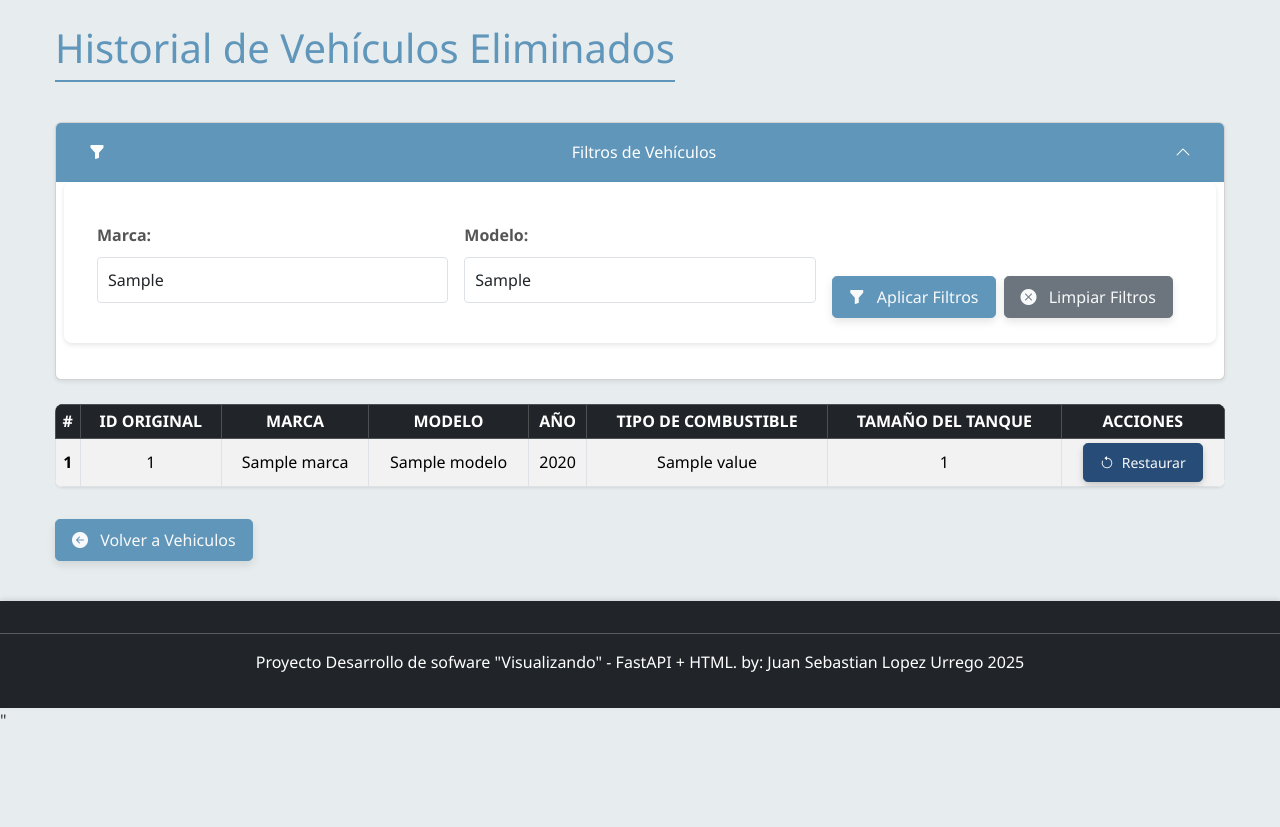
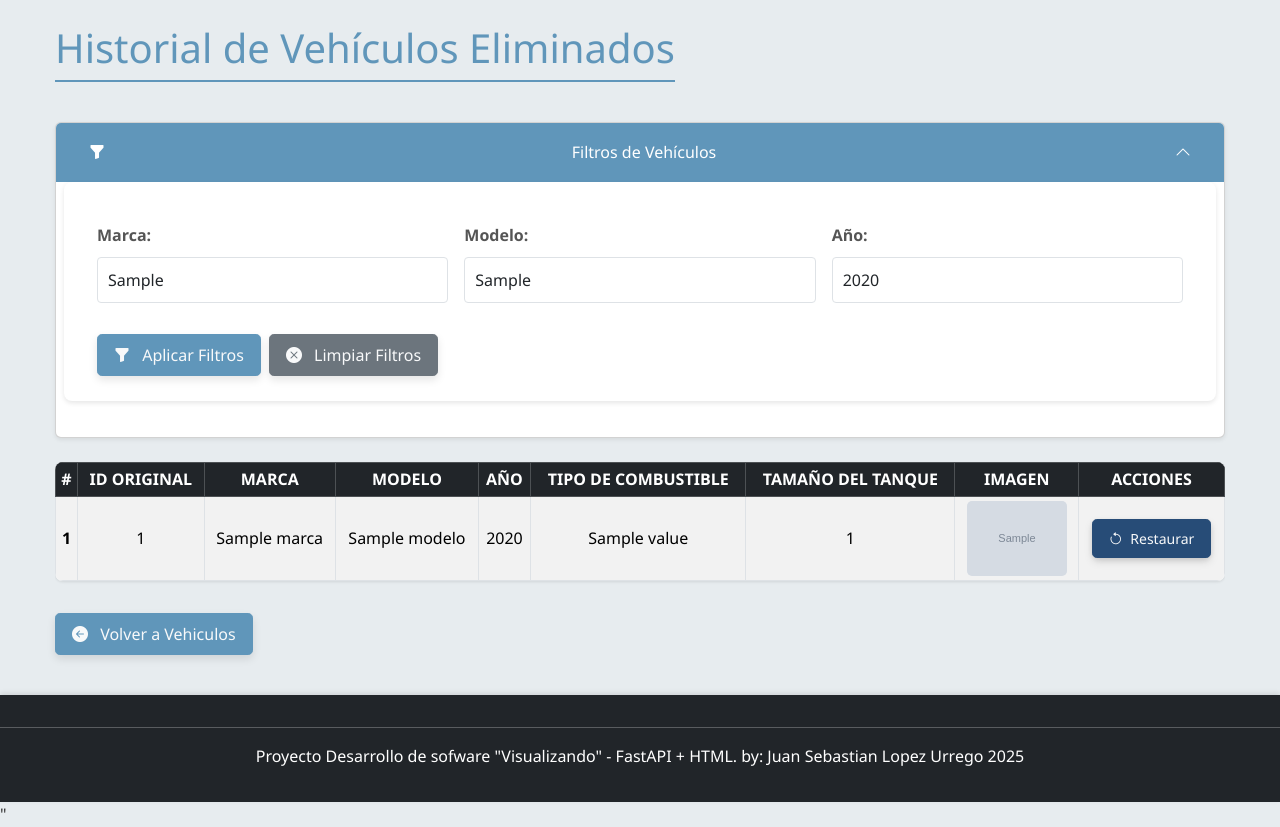
Before and after one commit to Sebas59/Proyecto_inte, a FastAPI app: template templates/vehiculos_historial.html in a window 1280 px wide. Shown: the part 98-925 px from the top of the page. Before the commit the page ends 817 px from the top, so only its background shows below. Run offline with FastAPI, Linux system fonts and the light colour scheme; the template is opened without the code that fills it: most values are stand-ins (such as "Sample title", 1, 10 or a date in 2020); grey boxes marked "Sample" are stand-in pictures; parts of the project's set-up code (start-up, migrations or seed data) failed here and were passed over.

Commit message:
Se agrego campo para imagen

```diff
--- a/templates/vehiculos_historial.html
+++ b/templates/vehiculos_historial.html
@@ -16,15 +16,15 @@
                     type="button"
                     data-bs-toggle="collapse"
                     data-bs-target="#collapseFilters"
-                    aria-expanded="{% if current_marca or current_modelo %}true{% else %}false{% endif %}" {# Abierto si ya hay filtros #}
+                    aria-expanded="{% if current_marca or current_modelo or current_year %}true{% else %}false{% endif %}" {# Abierto si ya hay filtros #}
                     aria-controls="collapseFilters">
                 <i class="bi bi-funnel-fill me-2"></i> Filtros de Vehículos
-                <i class="bi {% if current_marca or current_modelo %}bi-chevron-up{% else %}bi-chevron-down{% endif %} collapse-icon"></i>
+                <i class="bi {% if current_marca or current_modelo or current_year %}bi-chevron-up{% else %}bi-chevron-down{% endif %} collapse-icon"></i>
             </button>
         </h5>
     </div>
 
-    <div id="collapseFilters" class="collapse {% if current_marca or current_modelo %}show{% endif %}">
+    <div id="collapseFilters" class="collapse {% if current_marca or current_modelo or current_year %}show{% endif %}">
         <div class="card-body">
             <form action="/vehiculos/historial_eliminados" method="get" class="row g-3 align-items-end">
                 <div class="col-md-4">
@@ -35,8 +35,12 @@
                     <label for="modelo" class="form-label">Modelo:</label>
                     <input type="text" class="form-control" id="modelo" name="modelo" value="{{ current_modelo if current_modelo is not none else '' }}">
                 </div>
+                <div class="col-md-4">
+                    <label for="year" class="form-label">Año:</label>
+                    <input type="number" class="form-control" id="year" name="year" min="1900" max="2025" value="{{ current_year if current_year is not none else '' }}" placeholder="Ej: 2023">
+                </div>
 
-                <div class="col-md-4 d-flex align-items-end">
+                <div class="col-12 d-flex align-items-end">
                     <button type="submit" class="btn btn-primary custom-hover-effect me-2">
                         <i class="bi bi-funnel-fill me-2"></i> Aplicar Filtros
                     </button>
@@ -68,6 +72,7 @@
                 <th scope="col">Año</th>
                 <th scope="col">Tipo de Combustible</th>
                 <th scope="col">Tamaño del Tanque</th>
+                <th scope="col">Imagen</th> {# ¡NUEVA COLUMNA! #}
                 <th scope="col">Acciones</th>
             </tr>
         </thead>
@@ -82,9 +87,16 @@
                 <td>{{ vehiculo_hist.Tipo_combustible.value }}</td>
                 <td>{{ vehiculo_hist.Tan_size }}</td>
                 <td>
+                    {% if vehiculo_hist.imagen_url %}
+                        <img src="{{ vehiculo_hist.imagen_url }}" alt="Imagen de {{ vehiculo_hist.marca }} {{ vehiculo_hist.modelo }}" style="width: 100px; height: auto; border-radius: 5px;">
+                    {% else %}
+                        No disponible
+                    {% endif %}
+                </td> {# ¡CONTENIDO DE LA NUEVA COLUMNA! #}
+                <td>
                     <form action="/vehiculos/restaurar/{{ vehiculo_hist.id }}" method="post"
-                          onsubmit="return confirm('¿Estás seguro de que quieres restaurar este vehículo?');"
-                          class="d-inline-block p-0 m-0 border-0 bg-transparent">
+                            onsubmit="return confirm('¿Estás seguro de que quieres restaurar este vehículo?');"
+                            class="d-inline-block p-0 m-0 border-0 bg-transparent">
                         <button type="submit" class="btn btn-success btn-sm custom-hover-effect">
                             <i class="bi bi-arrow-counterclockwise me-1"></i> Restaurar
                         </button>
```
